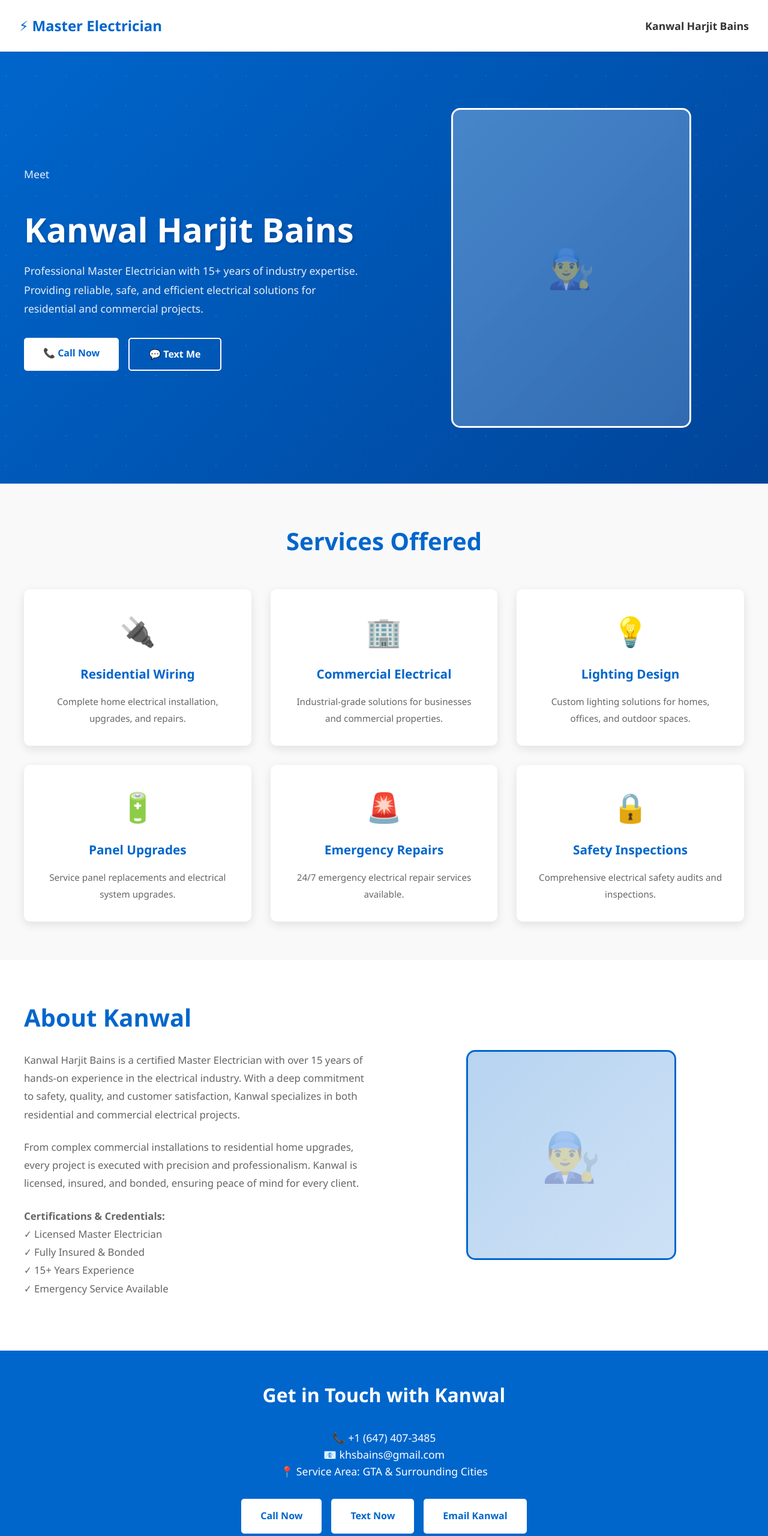
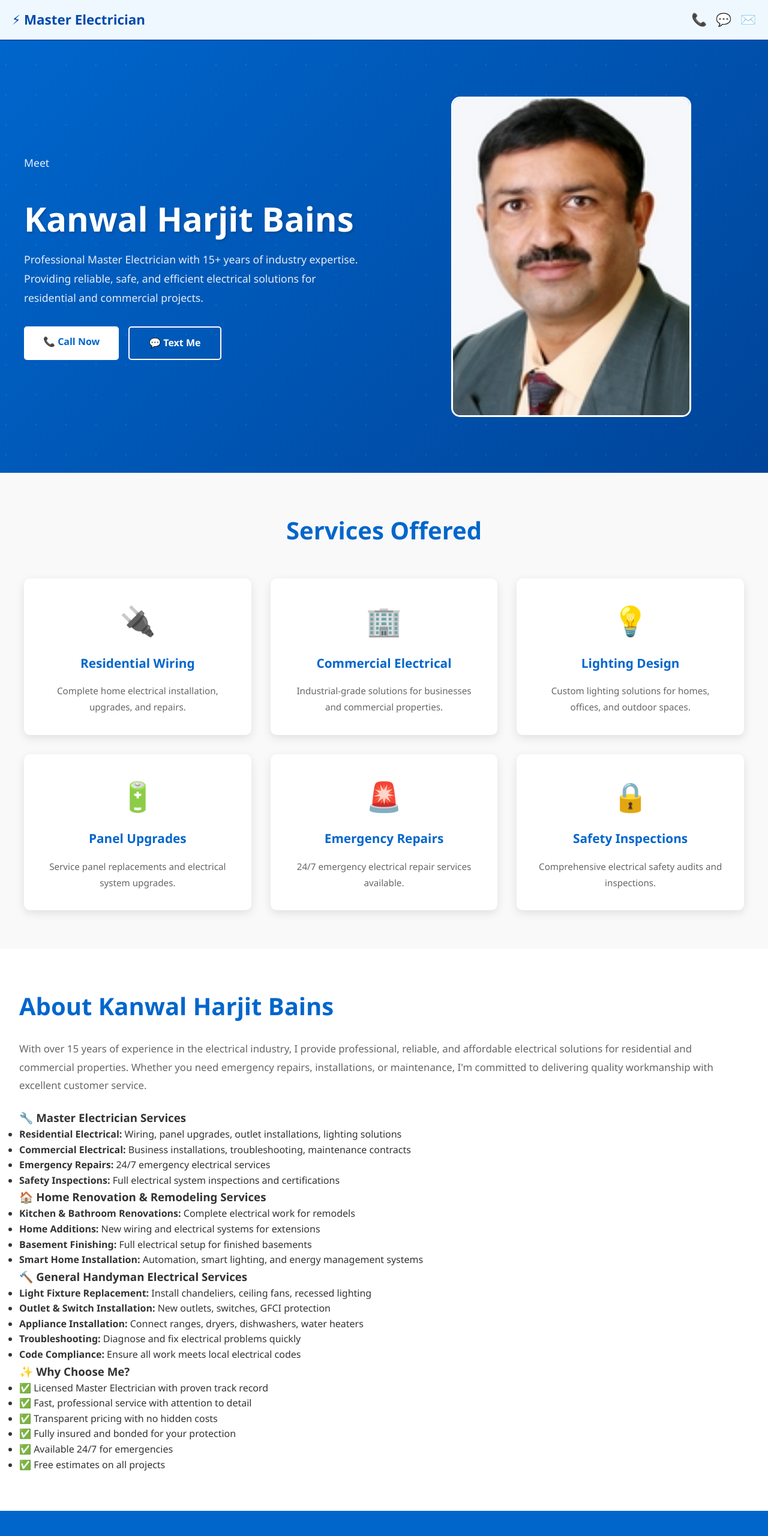
Before and after one commit to HSDaurka/KHSBains.com, a plain HTML site: page index.html in a window 1280 px wide. Shown: the top 2560 px of the page at 60% size. Drawn offline with Linux system fonts and the light colour scheme.

Commit message:
Adding image

```diff
--- a/index.html
+++ b/index.html
@@ -17,29 +17,52 @@
             color: #333;
         }
 
-        /* Navigation */
+        /* Navigation Styles */
 nav {
-            background: #fff;
-            padding: 1.5rem 2rem;
-            box-shadow: 0 2px 10px rgba(0, 0, 0, 0.05);
-            position: sticky;
-            top: 0;
-            z-index: 100;
     display: flex;
     justify-content: space-between;
     align-items: center;
+    padding: 15px 20px;
+    background-color: #f0f8ff;
+    border-bottom: 2px solid #004aad;
+    box-shadow: 0 2px 5px rgba(0,0,0,0.1);
 }
 
-        nav .logo {
-            font-size: 1.5rem;
+.logo {
+    font-size: 1.4em;
     font-weight: bold;
-            color: #0066cc;
+    color: #004aad;
 }
 
-        nav .name {
-            font-size: 1.1rem;
+.nav-right {
+    display: flex;
+    flex-direction: column;
+    align-items: flex-end;
+    gap: 8px;
+}
+
+.name {
+    font-size: 1.1em;
+    font-weight: 500;
     color: #333;
-            font-weight: 600;
+    white-space: nowrap;
+}
+
+.contact-icons {
+    display: flex;
+    gap: 15px;
+}
+
+.icon-link {
+    text-decoration: none;
+    font-size: 1.3em;
+    color: #004aad;
+    transition: transform 0.2s ease, color 0.2s ease;
+}
+
+.icon-link:hover {
+    color: #002d7a;
+    transform: scale(1.1);
 }
 
         /* Hero Section */
@@ -405,6 +428,22 @@
             .about-content h2 {
                 font-size: 2rem;
             }
+            @media (max-width: 600px) {
+    nav {
+        flex-direction: column;
+        gap: 15px;
+        text-align: center;
+    }
+
+    .nav-right {
+        align-items: center;
+    }
+
+    .name {
+        white-space: normal;
+    }
+}
+
         }
     </style>
 </head>
@@ -412,7 +451,20 @@
     <!-- Navigation -->
     <nav>
         <div class="logo">⚡ Master Electrician</div>
-        <div class="name">Kanwal Harjit Bains</div>
+    <div class="nav-right">
+
+        <div class="contact-icons">
+            <a href="tel:+1234567890" class="icon-link" title="Call">
+                📞
+            </a>
+            <a href="sms:+1234567890" class="icon-link" title="Text">
+                💬
+            </a>
+            <a href="mailto:kanwal@masterelectrician.com" class="icon-link" title="Email">
+                ✉️
+            </a>
+        </div>
+    </div>
     </nav>
 
     <!-- Hero Section -->
@@ -432,8 +484,8 @@
                 <div class="image-container">
                     <div class="image-placeholder">
                         <!-- Replace with actual image: -->
-                        <!-- <img src="path/to/kanwal-photo.jpg" alt="Kanwal Harjit Bains"> -->
-                        👨‍🔧
+                        <img src="profile.jpg" alt="Kanwal Harjit Bains">
+
                     </div>
                 </div>
             </div>
@@ -485,34 +537,53 @@
     </section>
 
     <!-- About Section -->
-    <section class="about">
-        <div class="about-container">
+    <section id="about" class="about">
     <div class="about-content">
-                <h2>About Kanwal</h2>
+        <h2>About Kanwal Harjit Bains</h2>
         <p>
-                    Kanwal Harjit Bains is a certified Master Electrician with over 15 years of hands-on experience in the electrical industry. With a deep commitment to safety, quality, and customer satisfaction, Kanwal specializes in both residential and commercial electrical projects.
+            With over 15 years of experience in the electrical industry, I provide professional,
+            reliable, and affordable electrical solutions for residential and commercial properties.
+            Whether you need emergency repairs, installations, or maintenance, I'm committed to
+            delivering quality workmanship with excellent customer service.
         </p>
-                <p>
-                    From complex commercial installations to residential home upgrades, every project is executed with precision and professionalism. Kanwal is licensed, insured, and bonded, ensuring peace of mind for every client.
-                </p>
-                <p>
-                    <strong>Certifications & Credentials:</strong><br>
-                    ✓ Licensed Master Electrician<br>
-                    ✓ Fully Insured & Bonded<br>
-                    ✓ 15+ Years Experience<br>
-                    ✓ Emergency Service Available
-                </p>
-            </div>
 
-            <div class="about-image">
-                <div class="about-image-placeholder">
-                    <!-- Replace with actual image: -->
-                    <!-- <img src="path/to/kanwal-photo2.jpg" alt="Kanwal Harjit Bains"> -->
-                    👨‍🔧
-                </div>
-            </div>
+        <h3>🔧 Master Electrician Services</h3>
+        <ul>
+            <li><strong>Residential Electrical:</strong> Wiring, panel upgrades, outlet installations, lighting solutions</li>
+            <li><strong>Commercial Electrical:</strong> Business installations, troubleshooting, maintenance contracts</li>
+            <li><strong>Emergency Repairs:</strong> 24/7 emergency electrical services</li>
+            <li><strong>Safety Inspections:</strong> Full electrical system inspections and certifications</li>
+        </ul>
+
+        <h3>🏠 Home Renovation & Remodeling Services</h3>
+        <ul>
+            <li><strong>Kitchen & Bathroom Renovations:</strong> Complete electrical work for remodels</li>
+            <li><strong>Home Additions:</strong> New wiring and electrical systems for extensions</li>
+            <li><strong>Basement Finishing:</strong> Full electrical setup for finished basements</li>
+            <li><strong>Smart Home Installation:</strong> Automation, smart lighting, and energy management systems</li>
+        </ul>
+
+        <h3>🔨 General Handyman Electrical Services</h3>
+        <ul>
+            <li><strong>Light Fixture Replacement:</strong> Install chandeliers, ceiling fans, recessed lighting</li>
+            <li><strong>Outlet & Switch Installation:</strong> New outlets, switches, GFCI protection</li>
+            <li><strong>Appliance Installation:</strong> Connect ranges, dryers, dishwashers, water heaters</li>
+            <li><strong>Troubleshooting:</strong> Diagnose and fix electrical problems quickly</li>
+            <li><strong>Code Compliance:</strong> Ensure all work meets local electrical codes</li>
+        </ul>
+
+        <h3>✨ Why Choose Me?</h3>
+        <ul>
+            <li>✅ Licensed Master Electrician with proven track record</li>
+            <li>✅ Fast, professional service with attention to detail</li>
+            <li>✅ Transparent pricing with no hidden costs</li>
+            <li>✅ Fully insured and bonded for your protection</li>
+            <li>✅ Available 24/7 for emergencies</li>
+            <li>✅ Free estimates on all projects</li>
+        </ul>
     </div>
 </section>
+
 
     <!-- Contact Section -->
     <section class="contact">
```
Also changed, not shown: profile.jpg (added), 1 other file. Lines whose indentation alone changed are shown as unchanged.
